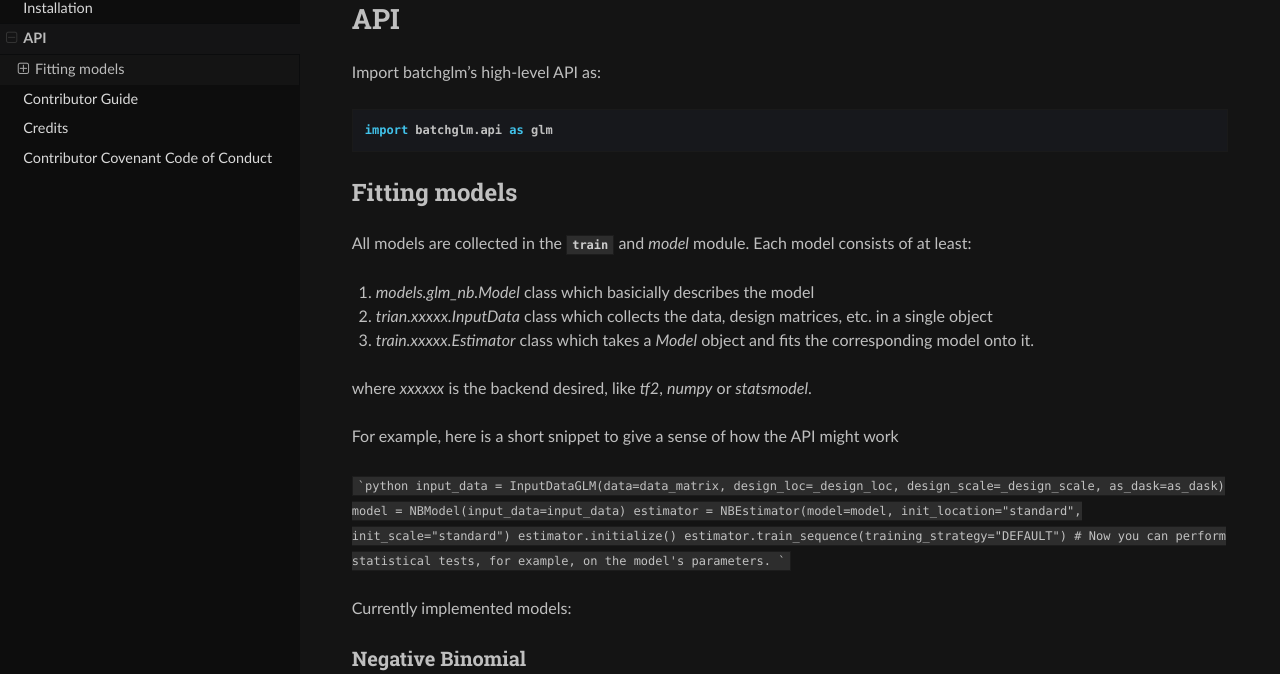
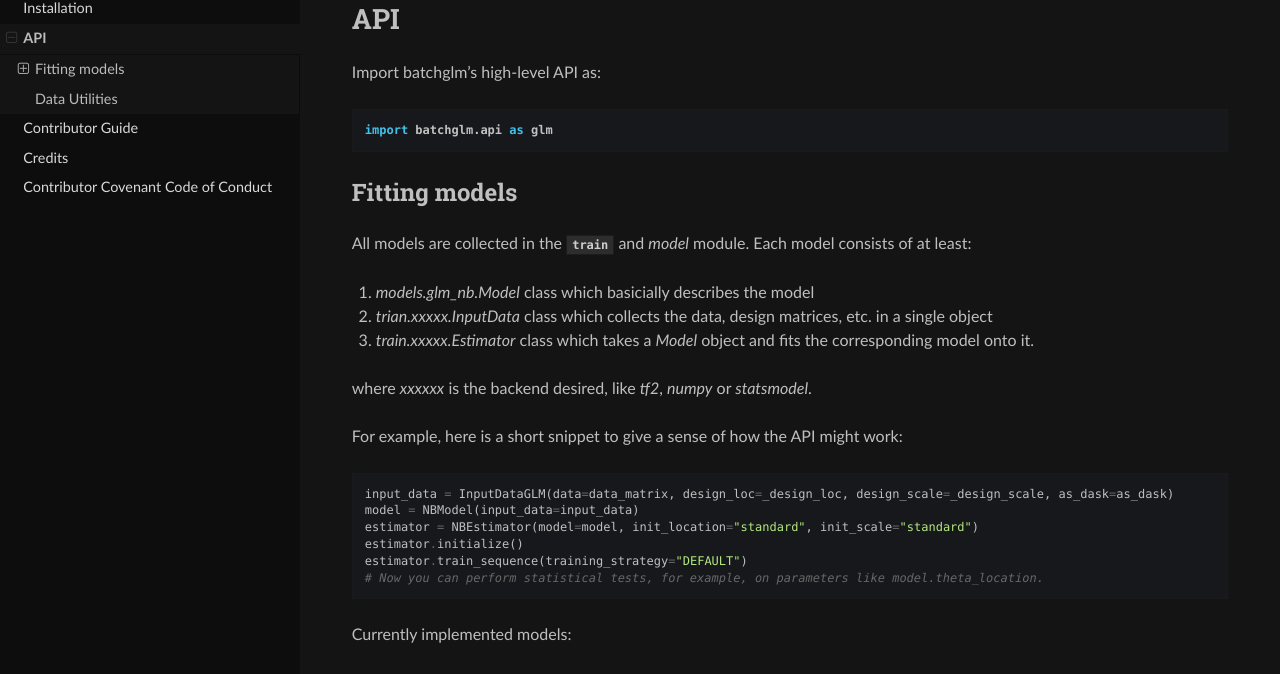
Before and after one commit to theislab/batchglm, a Sphinx documentation site: the page built from docs/api/index.rst, in a window 1280 px wide and 1400 px high. Shown: the part 199-873 px from the top of the window. Built offline with Sphinx 7.4.7 and the Read the Docs theme 2.0.0, drawn with Linux system fonts in a browser that asks for light colours; some of the changed text lies outside the part shown.

Commit message:
Add data utilities and code literal.

````diff
--- a/docs/api/index.rst
+++ b/docs/api/index.rst
@@ -21,16 +21,14 @@
 
 where `xxxxxx` is the backend desired, like `tf2`, `numpy` or `statsmodel`.
 
-For example, here is a short snippet to give a sense of how the API might work
+For example, here is a short snippet to give a sense of how the API might work::
 
-```python
-input_data = InputDataGLM(data=data_matrix, design_loc=_design_loc, design_scale=_design_scale, as_dask=as_dask)
-model = NBModel(input_data=input_data)
-estimator = NBEstimator(model=model, init_location="standard", init_scale="standard")
-estimator.initialize()
-estimator.train_sequence(training_strategy="DEFAULT")
-# Now you can perform statistical tests, for example, on the model's parameters.
-```
+   input_data = InputDataGLM(data=data_matrix, design_loc=_design_loc, design_scale=_design_scale, as_dask=as_dask)
+   model = NBModel(input_data=input_data)
+   estimator = NBEstimator(model=model, init_location="standard", init_scale="standard")
+   estimator.initialize()
+   estimator.train_sequence(training_strategy="DEFAULT")
+   # Now you can perform statistical tests, for example, on parameters like model.theta_location.
 
 Currently implemented models:
 
@@ -43,7 +41,7 @@
    models.glm_nb.Model
    train.numpy.glm_nb.Estimator
 
-Planned or Incomplete Models
+Planned or Incomplete Models:
 
 Beta
 ~~~~~~~~~~~~~~~~~
@@ -53,3 +51,19 @@
 
 Poisson
 ~~~~~~~~~~~~~~~~~
+
+Data Utilities
+-----------------------------------
+We also provide some data utilities for working with things like design and constraint matrices.
+
+.. autosummary::
+   :toctree: .
+
+   utils.data.bin_continuous_covariate
+   utils.data.constraint_matrix_from_dict
+   utils.data.constraint_matrix_from_string
+   utils.data.constraint_system_from_star
+   utils.data.design_matrix
+   utils.data.preview_coef_names
+   utils.data.string_constraints_from_dict
+   utils.data.view_coef_names
````
